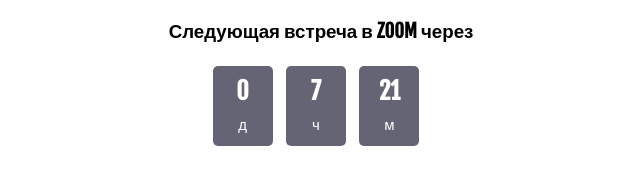
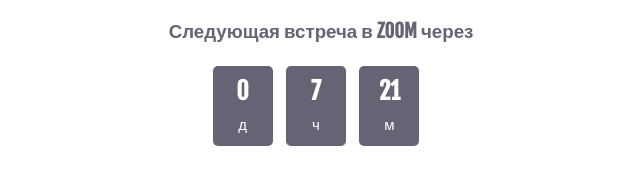
Before and after one commit to Temp4Pro/notion_one, a plain HTML site: page index.html in a window 1280 px wide. Shown: the whole page, without its empty margins (319-959 px from the left). Drawn offline with Linux system fonts and the light colour scheme.

Commit message:
Update index.html

```diff
--- a/index.html
+++ b/index.html
@@ -37,6 +37,7 @@
         }
         h3{
             text-align: center;
+            color: #646474;
 
         }
         .small{
```
